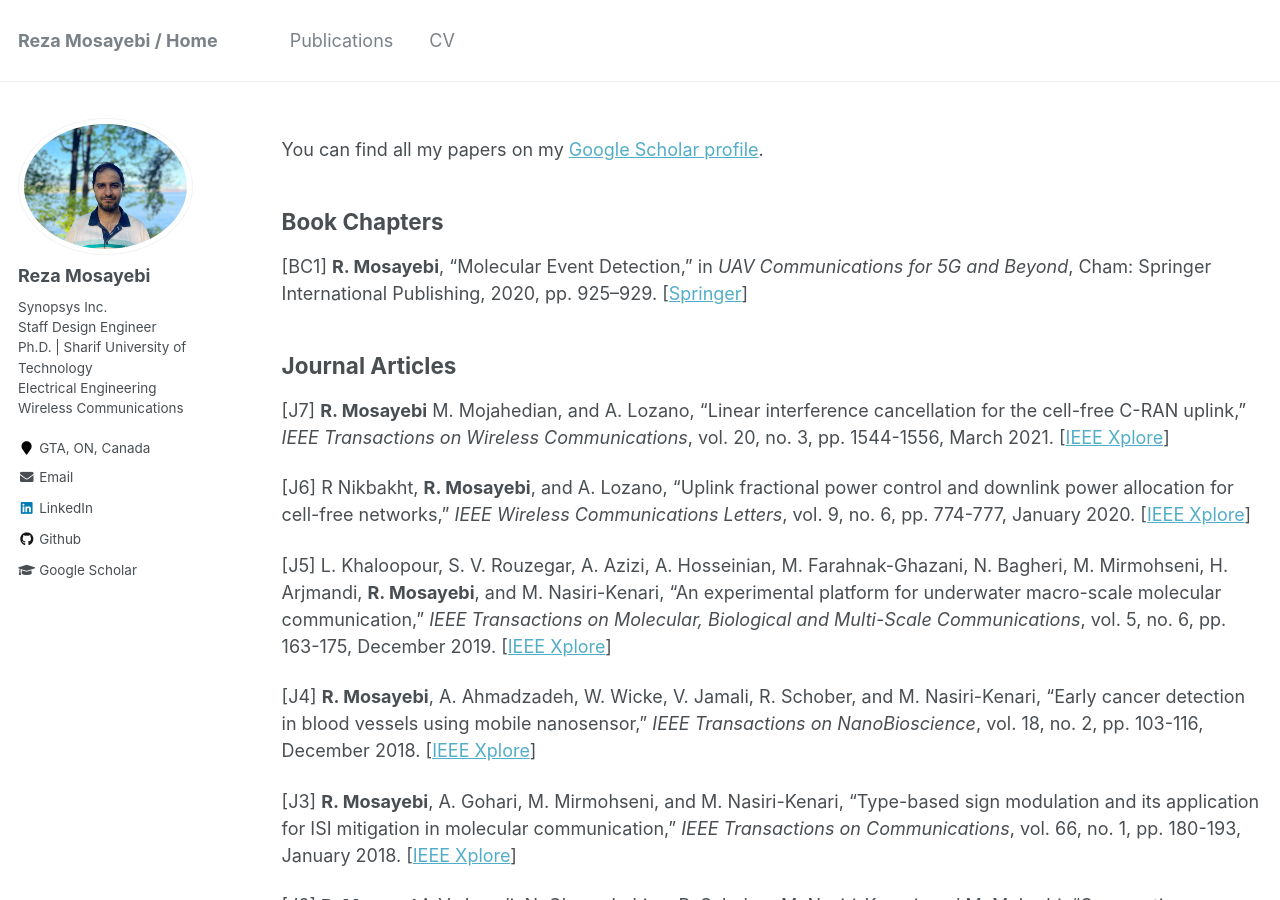
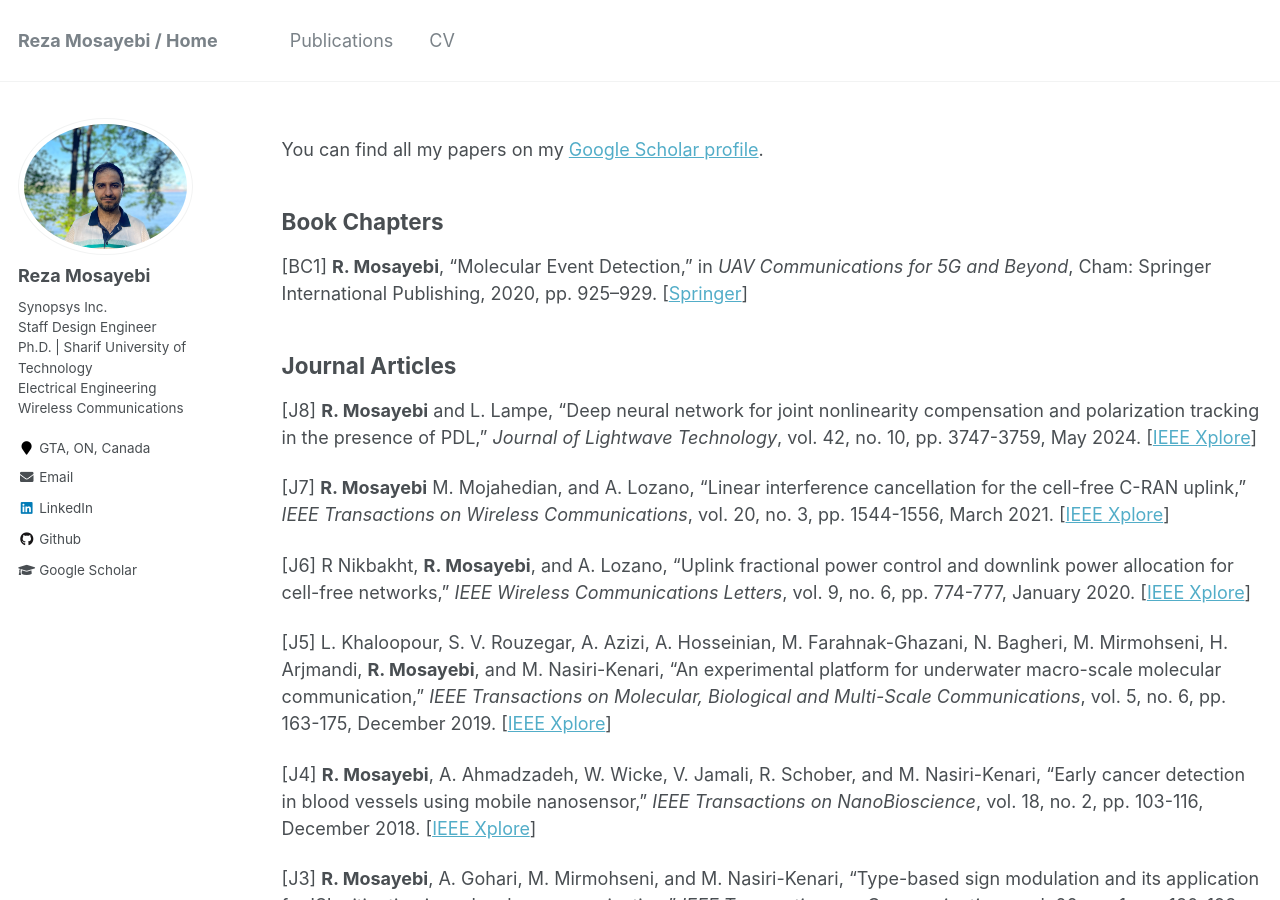
Before and after one commit to rmosayebi/rmosayebi.github.io, a Jekyll site: the page built from _pages/publications.md, in a window 1280 px wide and 900 px high. Built offline with Jekyll 4.4.1, drawn with Linux system fonts in a browser that asks for light colours.

Commit message:
changed role77

```diff
--- a/_pages/publications.md
+++ b/_pages/publications.md
@@ -15,6 +15,8 @@ Book Chapters
 
 Journal Articles
 ---------------------
+
+[J8] **R. Mosayebi** and  L. Lampe, "Deep neural network for joint nonlinearity compensation and polarization tracking in the presence of PDL," *Journal of Lightwave Technology*, vol. 42, no. 10, pp. 3747-3759, May 2024. [[IEEE Xplore](https://ieeexplore.ieee.org/abstract/document/10438000)]
 
 [J7] **R. Mosayebi** M. Mojahedian, and A. Lozano, "Linear interference cancellation for the cell-free C-RAN uplink," *IEEE Transactions on Wireless Communications*, vol.  20,  no. 3,  pp.  1544-1556, March 2021. [[IEEE Xplore](https://ieeexplore.ieee.org/abstract/document/9247465/)]
 
```
